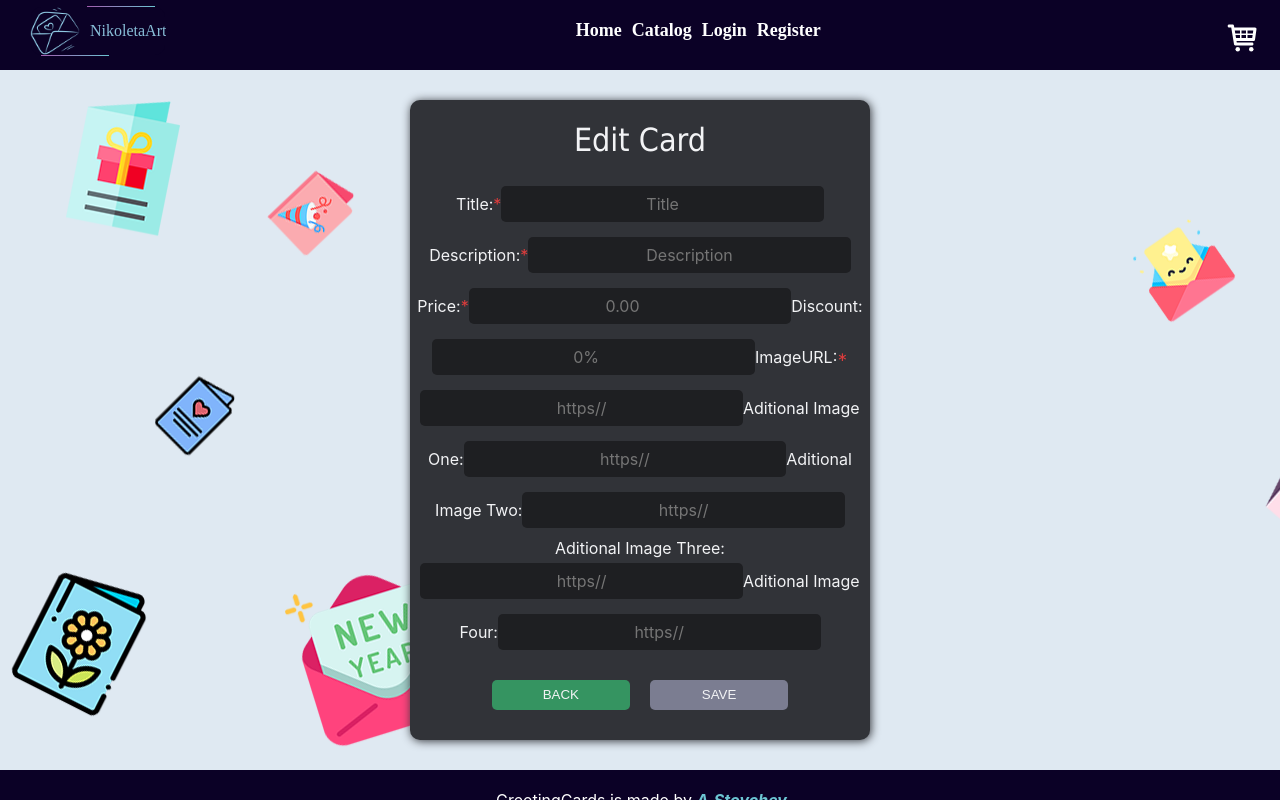
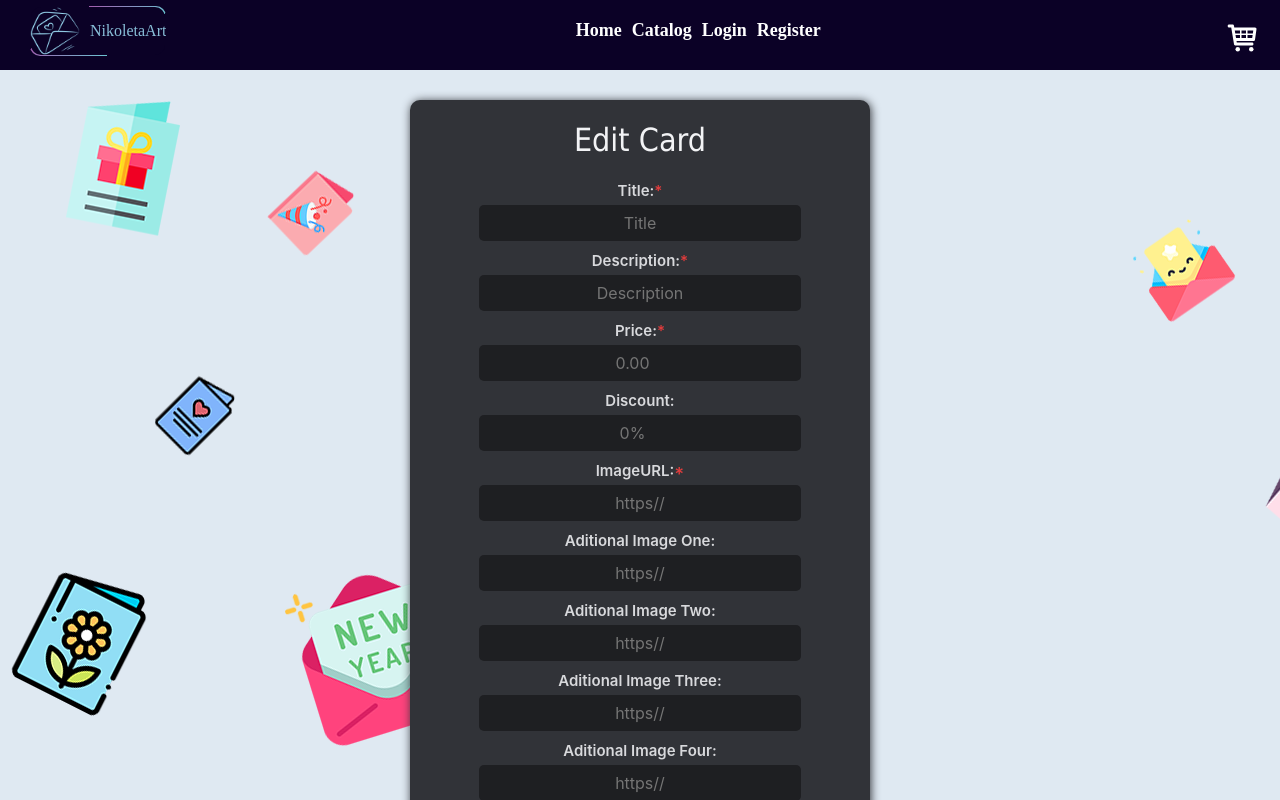
Before and after one commit to AStoychev/greetingCards, a React (Create React App) app in the folder client/cards/: page /catalog/1/edit in a window 1280 px wide. Shown: the top 800 px of the page. Built offline with nearby package versions, Linux system fonts and the light colour scheme; no server answers; a web font is replaced by a local one.

Commit message:
Create separate component for inputs in EditCard

```diff
--- a/client/cards/src/components/cardDetails/CardDetails.jsx
+++ b/client/cards/src/components/cardDetails/CardDetails.jsx
@@ -6,7 +6,7 @@ import { useCardContext } from "../../contexts/CardContext";
 import { useService } from "../../hooks/useService";
 import { cardServiceFactory } from "../../services/cardService";
 
-import { MainImage } from "./magnifier/MainImage";
+import { MainImage } from "./MainImage/MainImage";
 import { InfoDetails } from "./infoDetails/InfoDetails";
 import { DeleteCardModal } from "../../utils/Modals/deleteModal/DeleteCardModal";
 
--- /dev/null
+++ b/client/cards/src/components/editCard/FieldCard/FieldCard.jsx
@@ -0,0 +1,113 @@
+import styles from './FieldCard.module.css';
+
+export const FieldCard = ({
+  changeHandler,
+  values,
+}) => {
+
+  // Empty input string solve idea
+  const checkForEmptyInput = (data) => {
+    if (!data) {
+        return data = '';
+    } else {
+        return data;
+    }
+}
+
+  return (
+    <div className={styles.fieldCard}>
+
+      <label className={styles.labelContent} htmlFor="title">Title:<span>*</span></label>
+      <input
+        type="text"
+        id="title"
+        name="title"
+        placeholder="Title"
+        value={values.title}
+        onChange={changeHandler}
+      />
+
+      <label className={styles.labelContent} htmlFor="description">Description:<span>*</span></label>
+      <input
+        type="text"
+        id="description"
+        name="description"
+        placeholder="Description"
+        value={values.description}
+        onChange={changeHandler}
+      />
+
+      <label className={styles.labelContent} htmlFor="price">Price:<span>*</span></label>
+      <input
+        type="number"
+        name="price"
+        id="price"
+        placeholder="0.00"
+        value={values.price}
+        onChange={changeHandler}
+      />
+
+      <label className={styles.labelContent} htmlFor="discount">Discount:</label>
+      <input
+        type="number"
+        name="discount"
+        id="discount"
+        placeholder="0%"
+        value={checkForEmptyInput(values.discount)}
+        onChange={changeHandler}
+      />
+
+      <label className={styles.labelContent} htmlFor="imageUrl">ImageURL:<span>*</span></label>
+      <input
+        type="url"
+        name="imageUrl"
+        id="imageUrl"
+        placeholder="https//"
+        value={values.imageUrl}
+        onChange={changeHandler}
+      />
+
+      {/* Additional Image */}
+      <label className={styles.labelContent} htmlFor="additionalImageOne">Aditional Image One:</label>
+      <input
+        type="url"
+        name="additionalImageOne"
+        id="additionalImageOne"
+        placeholder="https//"
+        value={checkForEmptyInput(values.additionalImageOne)}
+        onChange={changeHandler}
+      />
+
+      <label className={styles.labelContent} htmlFor="additionalImageTwo">Aditional Image Two:</label>
+      <input
+        type="url"
+        name="additionalImageTwo"
+        id="additionalImageTwo"
+        placeholder="https//"
+        value={checkForEmptyInput(values.additionalImageTwo)}
+        onChange={changeHandler}
+      />
+
+      <label className={styles.labelContent} htmlFor="additionalImageThree">Aditional Image Three:</label>
+      <input
+        type="url"
+        name="additionalImageThree"
+        id="additionalImageThree"
+        placeholder="https//"
+        value={checkForEmptyInput(values.additionalImageThree)}
+        onChange={changeHandler}
+      />
+
+      <label className={styles.labelContent} htmlFor="additionalImageFour">Aditional Image Four:</label>
+      <input
+        type="url"
+        name="additionalImageFour"
+        id="additionalImageFour"
+        placeholder="https//"
+        value={checkForEmptyInput(values.additionalImageFour)}
+        onChange={changeHandler}
+      />
+      {/* Additional Image */}
+    </div>
+  )
+}
--- /dev/null
+++ b/client/cards/src/components/editCard/FieldCard/FieldCard.module.css
@@ -0,0 +1,54 @@
+.fieldCard {
+    background-color: #313338;
+    display: flex;
+    flex-direction: column;
+}
+
+.fieldCard label {
+    width: 50%;
+    margin: 0 auto;
+    font-size: 15px;
+    font-weight: 600;
+    color: #d8d9dc;
+}
+
+input[type='text'],
+input[type='number'],
+input[type='url'] {
+    all: unset;
+    width: 70%;
+    height: 36px;
+    margin: 0 auto;
+    margin-bottom: 10px;
+    margin-top: 5px;
+    border-radius: 5px;
+    background-color: #1E1F22;
+}
+
+.submitBtn {
+    width: 50%;
+    height: 30px;
+    margin-top: 20px;
+    background-color: #5865F2;
+    color: #F2F3F5;
+    border-radius: 5px;
+    border: none;
+    cursor: pointer;
+    transition: 0.3s;
+}
+
+.submitBtn:hover {
+    background-color: #3d46ae;
+}
+
+.disabledSubmitBtn {
+    width: 50%;
+    height: 30px;
+    margin-top: 20px;
+    background-color: #7b7d91;
+    color: #F2F3F5;
+    border-radius: 5px;
+    border: none;
+    cursor: no-drop;
+    transition: 0.3s;
+}
--- a/client/cards/src/components/editCard/editCard.jsx
+++ b/client/cards/src/components/editCard/editCard.jsx
@@ -4,6 +4,7 @@ import { useParams } from "react-router-dom";
 import { useForm } from "../../hooks/useForm";
 import { useCardContext } from "../../contexts/CardContext";
 
+import { FieldCard } from "./FieldCard/FieldCard";
 import { EditButtons } from "./EditButtons/EditButtons";
 
 import { useService } from "../../hooks/useService";
@@ -46,15 +47,6 @@ export const EditCard = () => {
         }
     }
 
-    // Empty input string solve idea
-    const checkForEmptyInput = (data) => {
-        if (!data) {
-            return data = '';
-        } else {
-            return data;
-        }
-    }
-
     return (
         <div className={styles.container} style={{ backgroundImage: `url(${background})` }}>
             <div className={styles.innerContainer}>
@@ -63,102 +55,8 @@ export const EditCard = () => {
                     <div className={styles.innerColumn}>
                         <section id="card-page" className="content auth">
                             <form id="card" method='POST' onSubmit={onSubmit}>
-                                <div className={styles.fieldCard}>
-
-                                    <label className={styles.labelContent} htmlFor="title">Title:<span>*</span></label>
-                                    <input
-                                        type="text"
-                                        id="title"
-                                        name="title"
-                                        placeholder="Title"
-                                        value={values.title}
-                                        onChange={changeHandler}
-                                    />
-
-                                    <label className={styles.labelContent} htmlFor="description">Description:<span>*</span></label>
-                                    <input
-                                        type="text"
-                                        id="description"
-                                        name="description"
-                                        placeholder="Description"
-                                        value={values.description}
-                                        onChange={changeHandler}
-                                    />
-
-                                    <label className={styles.labelContent} htmlFor="price">Price:<span>*</span></label>
-                                    <input
-                                        type="number"
-                                        name="price"
-                                        id="price"
-                                        placeholder="0.00"
-                                        value={values.price}
-                                        onChange={changeHandler}
-                                    />
-
-                                    <label className={styles.labelContent} htmlFor="discount">Discount:</label>
-                                    <input
-                                        type="number"
-                                        name="discount"
-                                        id="discount"
-                                        placeholder="0%"
-                                        value={checkForEmptyInput(values.discount)}
-                                        onChange={changeHandler}
-                                    />
-
-                                    <label className={styles.labelContent} htmlFor="imageUrl">ImageURL:<span>*</span></label>
-                                    <input
-                                        type="url"
-                                        name="imageUrl"
-                                        id="imageUrl"
-                                        placeholder="https//"
-                                        value={values.imageUrl}
-                                        onChange={changeHandler}
-                                    />
-
-                                    {/* Additional Image */}
-                                    <label className={styles.labelContent} htmlFor="additionalImageOne">Aditional Image One:</label>
-                                    <input
-                                        type="url"
-                                        name="additionalImageOne"
-                                        id="additionalImageOne"
-                                        placeholder="https//"
-                                        value={checkForEmptyInput(values.additionalImageOne)}
-                                        onChange={changeHandler}
-                                    />
-
-                                    <label className={styles.labelContent} htmlFor="additionalImageTwo">Aditional Image Two:</label>
-                                    <input
-                                        type="url"
-                                        name="additionalImageTwo"
-                                        id="additionalImageTwo"
-                                        placeholder="https//"
-                                        value={checkForEmptyInput(values.additionalImageTwo)}
-                                        onChange={changeHandler}
-                                    />
-
-                                    <label className={styles.labelContent} htmlFor="additionalImageThree">Aditional Image Three:</label>
-                                    <input
-                                        type="url"
-                                        name="additionalImageThree"
-                                        id="additionalImageThree"
-                                        placeholder="https//"
-                                        value={checkForEmptyInput(values.additionalImageThree)}
-                                        onChange={changeHandler}
-                                    />
-
-                                    <label className={styles.labelContent} htmlFor="additionalImageFour">Aditional Image Four:</label>
-                                    <input
-                                        type="url"
-                                        name="additionalImageFour"
-                                        id="additionalImageFour"
-                                        placeholder="https//"
-                                        value={checkForEmptyInput(values.additionalImageFour)}
-                                        onChange={changeHandler}
-                                    />
-                                    {/* Additional Image */}
-                                </div>
-
-                                <EditButtons setDiscount={setDiscount} cardId={cardId} values={values}/>
+                                <FieldCard changeHandler={changeHandler} values={values}/>
+                                <EditButtons setDiscount={setDiscount} cardId={cardId} values={values} />
                             </form>
                         </section>
                     </div>
```
Also changed, not shown: client/cards/src/components/cardDetails/MainImage/MainImage.jsx (renamed from client/cards/src/components/cardDetails/magnifier/MainImage.jsx), client/cards/src/components/cardDetails/MainImage/MainImage.module.css (renamed from client/cards/src/components/cardDetails/magnifier/MainImage.module.css).
